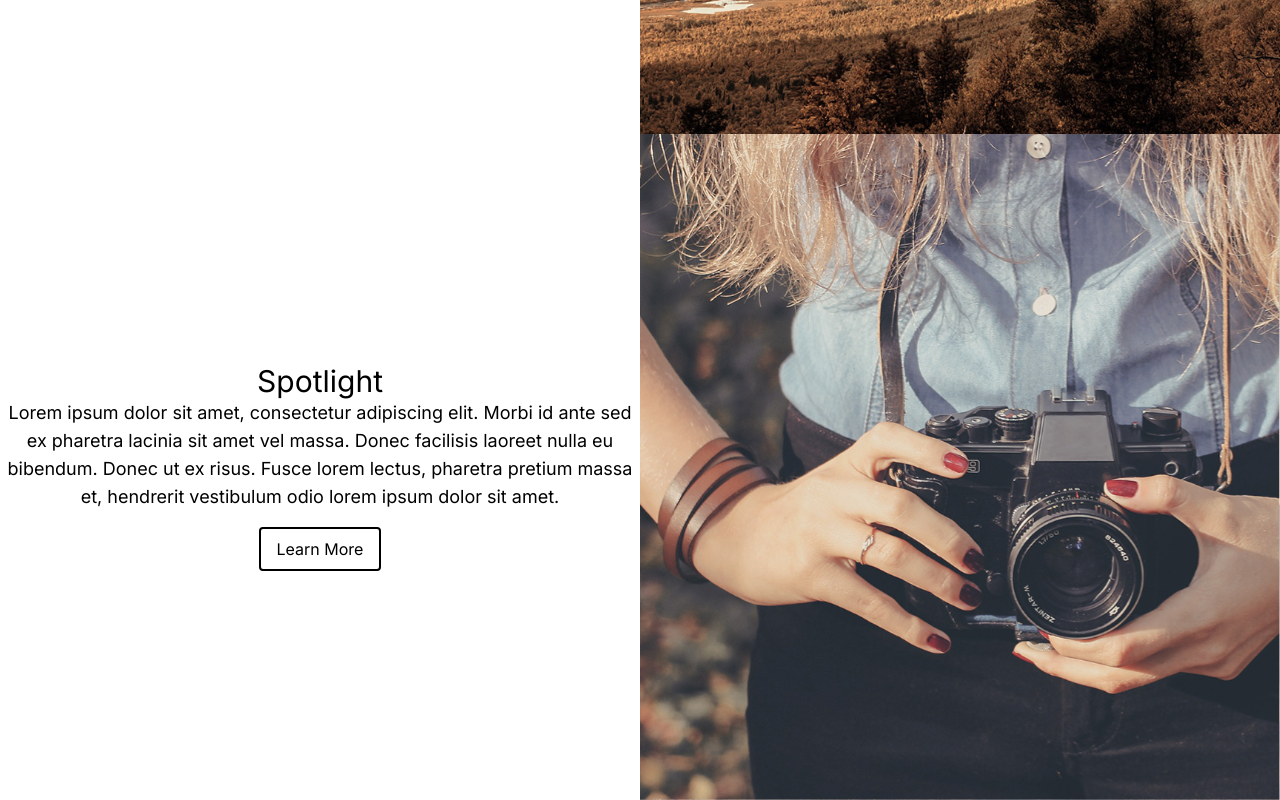
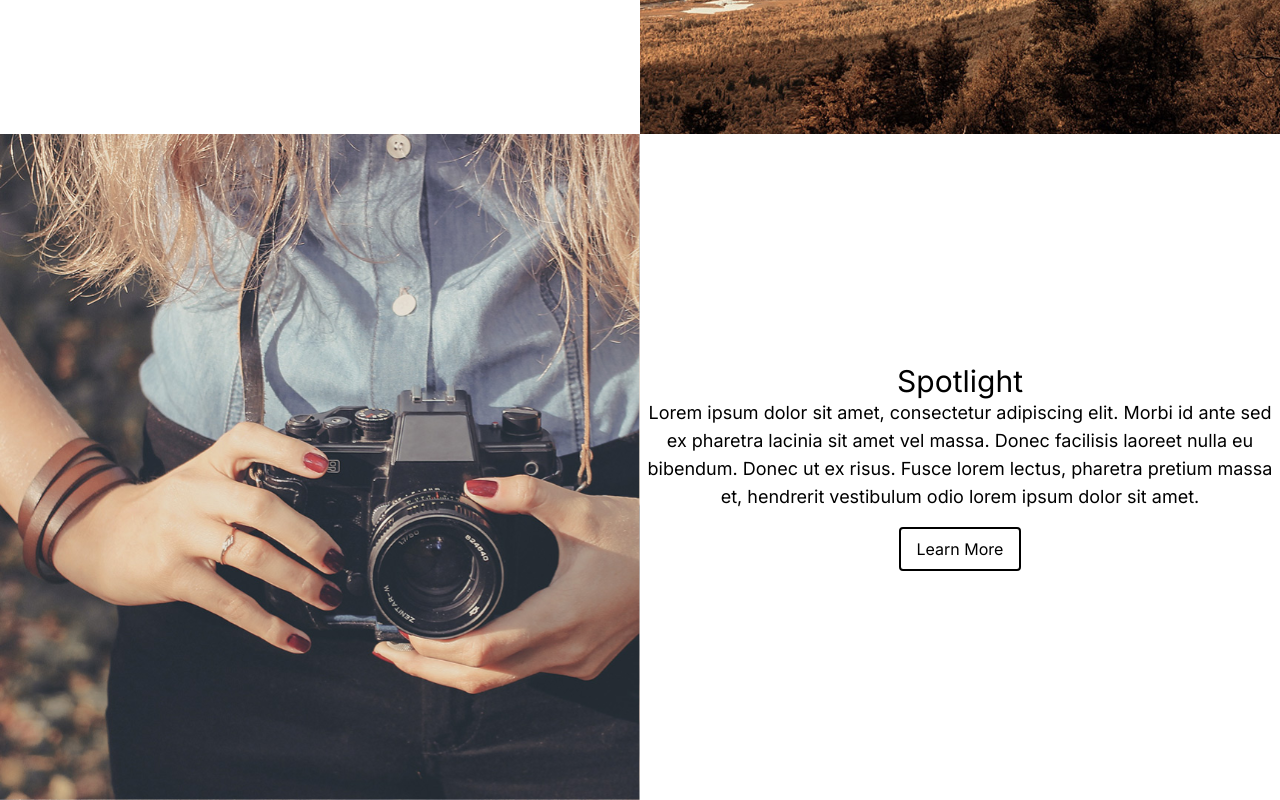
Before and after one commit to uWaanted/provads, a Next.js app: page / in a window 1280 px wide. Shown: the part 586-1386 px from the top of the page. Built offline with nearby package versions, Linux system fonts and the light colour scheme.

Commit message:
sem flow-reverse

```diff
--- a/app/components/Section2.tsx
+++ b/app/components/Section2.tsx
@@ -1,6 +1,6 @@
 export default function Section2() {
     return (
-      <div className="wrapper md:flex items-center flex-row-reverse">
+      <div className="wrapper md:flex items-center">
         <div className="md:flex-1 text-left">
           <img src="/img/spotlight01.svg" alt="Spotlight" className="w-full" />
         </div>
```
